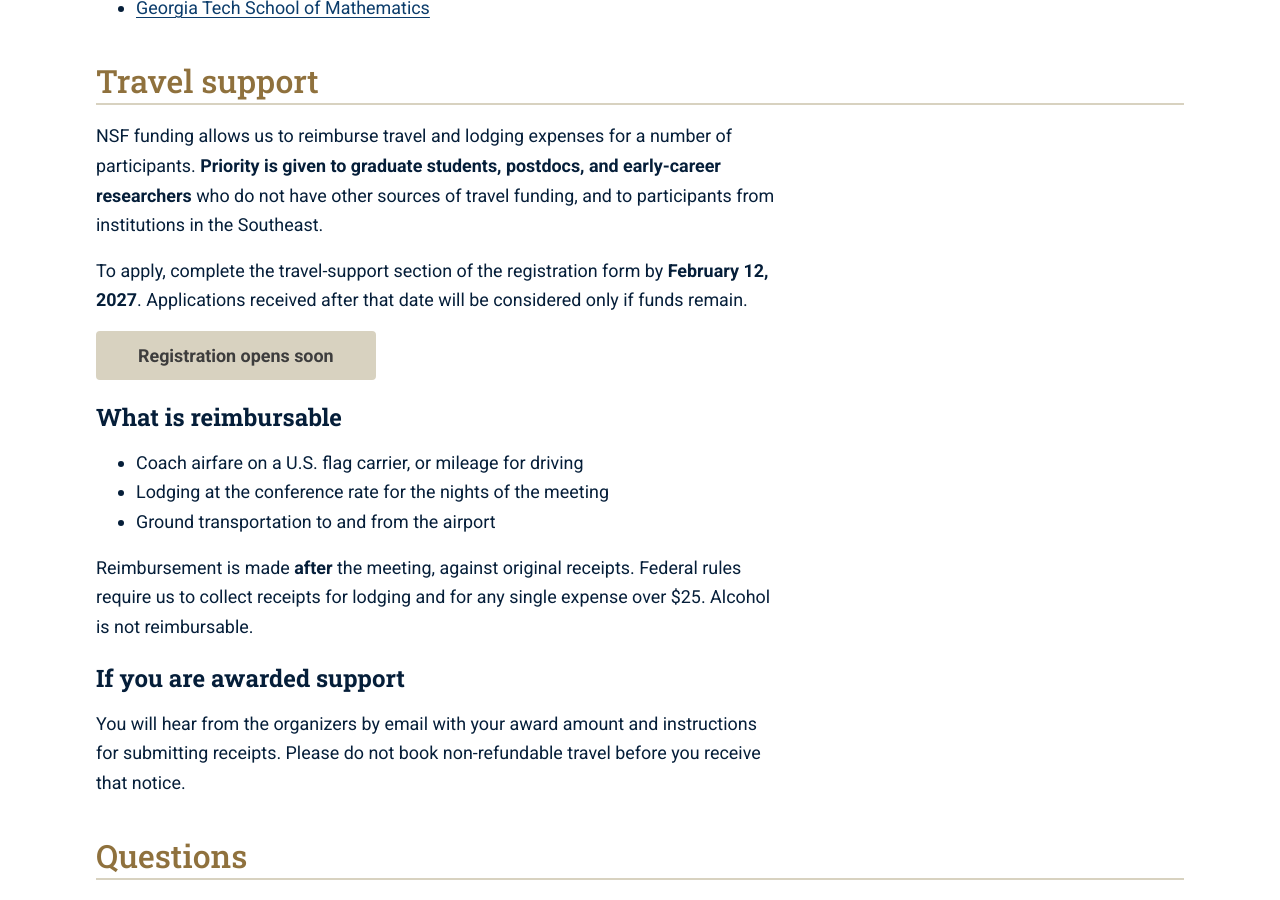
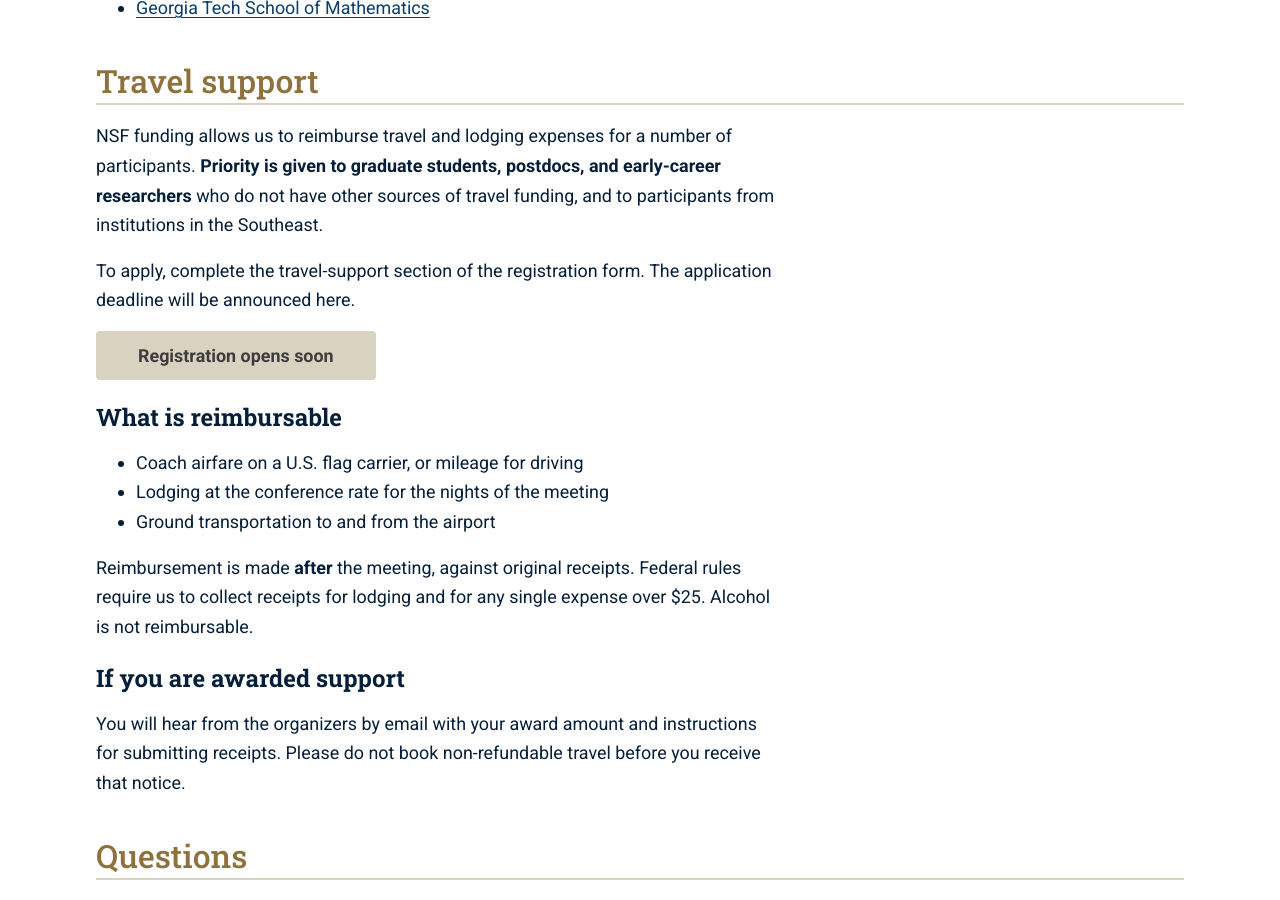
Before and after one commit to d-torrance/maag-27, a Jekyll site: the page built from funding.md, in a window 1280 px wide and 900 px high, scrolled down 600 px. Built offline with Jekyll 4.4.1, drawn with Linux system fonts in a browser that asks for light colours.

Commit message:
Drop the registration and travel-support deadlines
Neither date has been decided.  Remove the travel-support deadline from
the funding page and leave registration.deadline_display blank.  Since
an empty string is truthy in Liquid, also check for it explicitly in
register-button.html so an open registration doesn't render
"Registration closes ." with no date.

Co-Authored-By: Claude Opus 5.5 <noreply@anthropic.com>

```diff
--- a/_config.yml
+++ b/_config.yml
@@ -37,8 +37,8 @@ registration:
   # Flip to true once the Google Form exists and `url` below is filled in.
   open: false
   url: "https://docs.google.com/forms/d/e/REPLACE_ME/viewform"
-  deadline_display: "March 12, 2027"
-  travel_support_deadline_display: "February 12, 2027"
+  # Shown as "Registration closes ..." under the Register buttons once set.
+  deadline_display: ""
   closed_message: "Registration opens soon"
 
 # ---------------------------------------------------------------------------
--- a/_includes/register-button.html
+++ b/_includes/register-button.html
@@ -9,7 +9,7 @@
   <a class="btn {{ include.variant | default: 'btn--primary' }}"
      href="{{ r.url }}" target="_blank" rel="noopener">{{ include.label | default: "Register for MAAG 2027" }}<span
      class="visually-hidden"> (opens in a new tab)</span></a>
-  {%- if include.show_deadline and r.deadline_display %}
+  {%- if include.show_deadline and r.deadline_display and r.deadline_display != "" %}
   <p class="cta-note">Registration closes {{ r.deadline_display }}.</p>
   {%- endif -%}
 {%- else -%}
--- a/funding.md
+++ b/funding.md
@@ -26,9 +26,8 @@ participants. **Priority is given to graduate students, postdocs, and
 early-career researchers** who do not have other sources of travel funding, and
 to participants from institutions in the Southeast.
 
-To apply, complete the travel-support section of the registration form by
-**{{ site.registration.travel_support_deadline_display }}**. Applications
-received after that date will be considered only if funds remain.
+To apply, complete the travel-support section of the registration form. The
+application deadline will be announced here.
 
 <div class="hero__actions">
   {% include register-button.html variant="btn--solid-navy" %}
```
